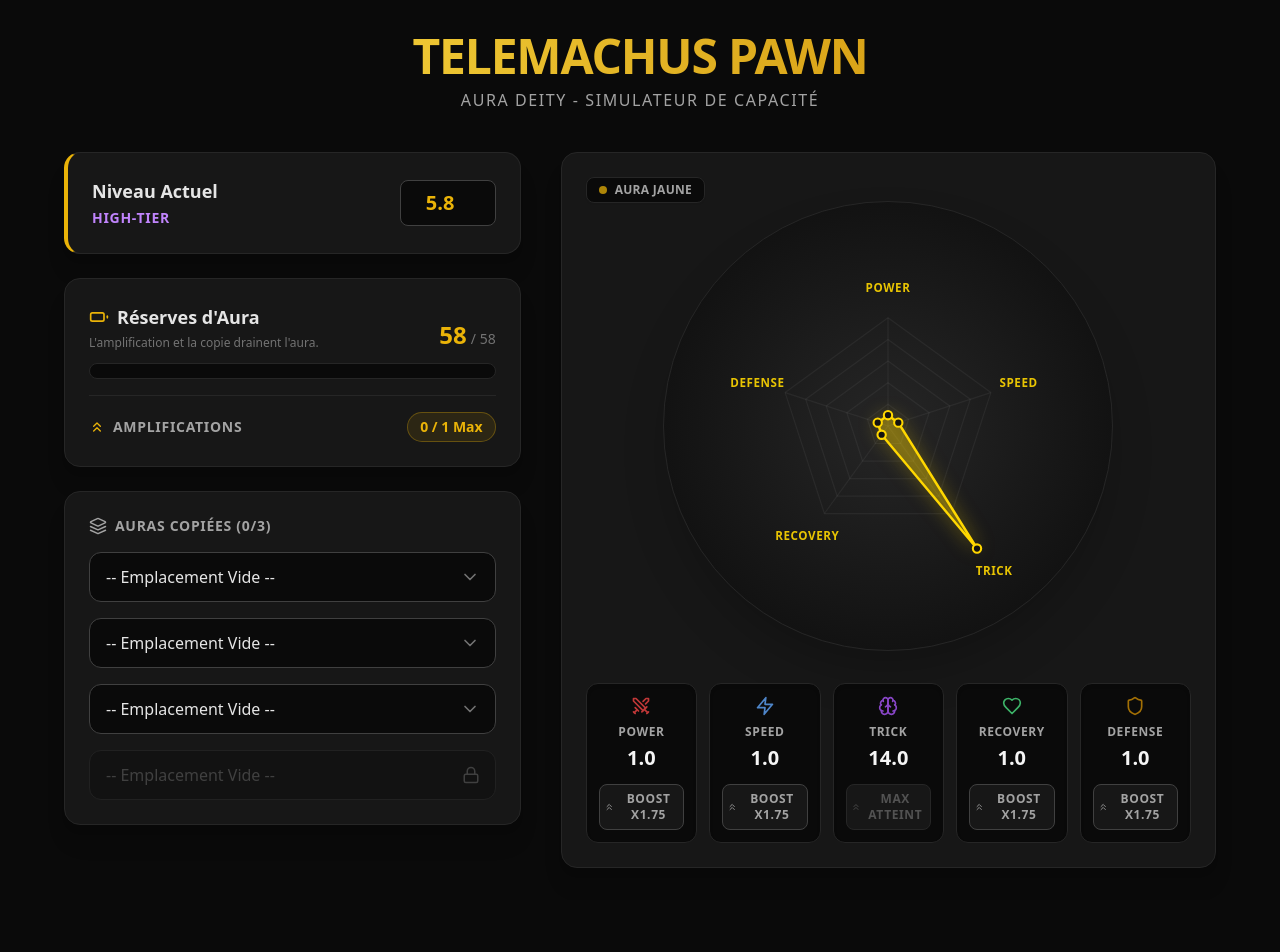
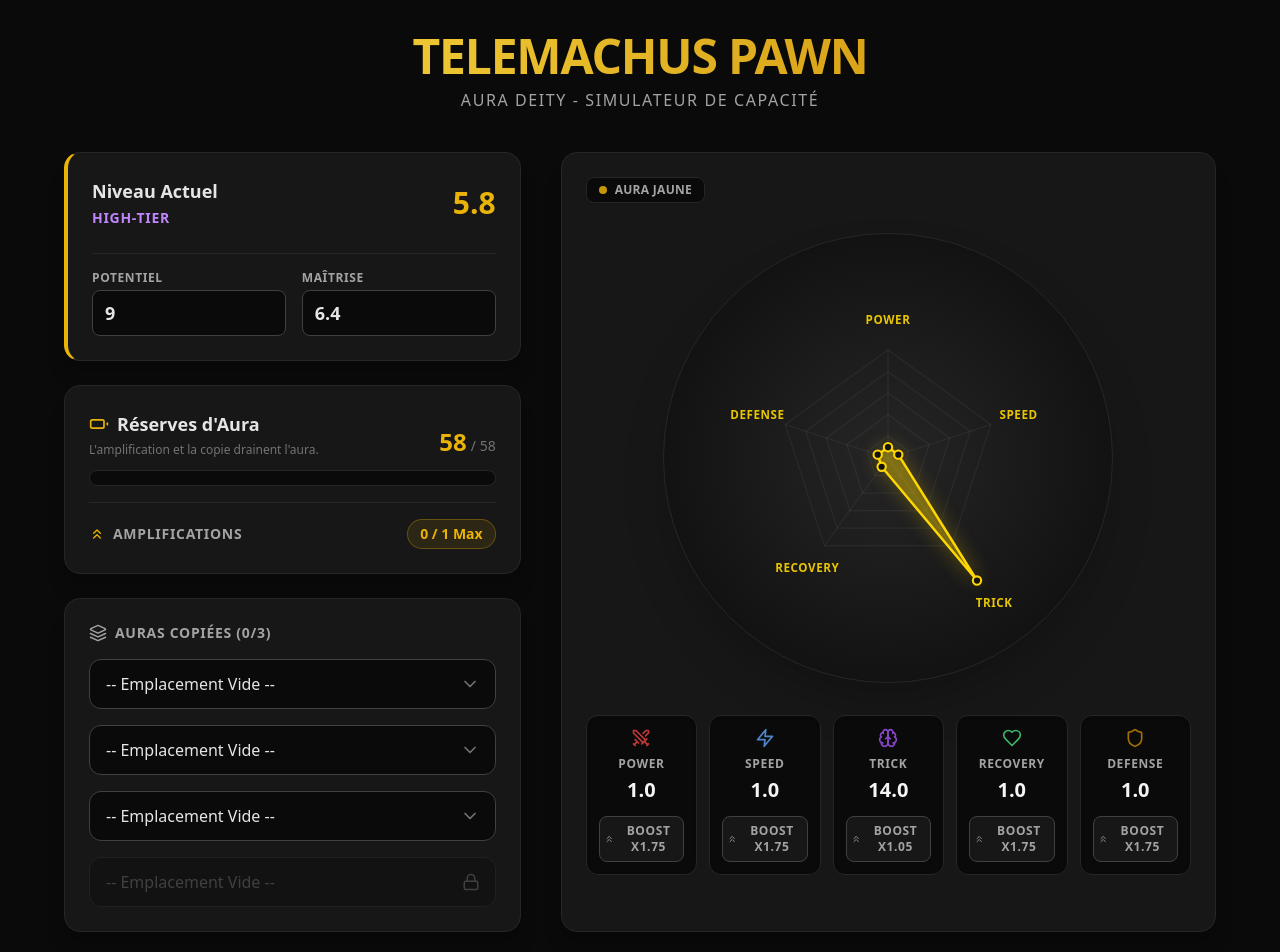
Before and after one commit to The-Night7/telemachus-simulateur, a React (Vite) app: page / in a window 1280 px wide. Shown: the top 952 px of the page. Before the commit the page ends 900 px from the top, so only its background shows below. Built offline with nearby package versions, Linux system fonts and the light colour scheme.

Commit message:
feat: update boost rules to use mastery and enhance input handling for potential and mastery

```diff
--- a/src/App.tsx
+++ b/src/App.tsx
@@ -27,15 +27,15 @@ const getAuraCost = (niveau) => {
 const BOOST_AURA_COST = 5.0; // Coût fixe en aura par statistique amplifiée
 
 // --- NOUVELLES RÈGLES DE BOOST (FORT/FAIBLE) ---
-const getBoostRules = (level) => {
-  if (level >= 10) return { weak: 1.75, strong: 1.30, maxBoosts: 3 };
-  if (level >= 9.5) return { weak: 1.75, strong: 1.25, maxBoosts: 3 };
-  if (level >= 8.5) return { weak: 1.75, strong: 1.25, maxBoosts: 2 };
-  if (level >= 7.5) return { weak: 1.75, strong: 1.25, maxBoosts: 1 };
-  if (level >= 6.0) return { weak: 1.75, strong: 1.05, maxBoosts: 1 };
-  if (level >= 4.0) return { weak: 1.75, strong: 1.0, maxBoosts: 1 };
-  if (level >= 2.5) return { weak: 1.5, strong: 1.0, maxBoosts: 1 };
-  if (level >= 1.6) return { weak: 1.25, strong: 1.0, maxBoosts: 1 };
+const getBoostRules = (mastery) => {
+  if (mastery >= 10) return { weak: 1.75, strong: 1.30, maxBoosts: 4 };
+  if (mastery >= 9.5) return { weak: 1.75, strong: 1.25, maxBoosts: 3 };
+  if (mastery >= 8.5) return { weak: 1.75, strong: 1.25, maxBoosts: 2 };
+  if (mastery >= 7.5) return { weak: 1.75, strong: 1.25, maxBoosts: 1 };
+  if (mastery >= 6.0) return { weak: 1.75, strong: 1.05, maxBoosts: 1 };
+  if (mastery >= 4.0) return { weak: 1.75, strong: 1.0, maxBoosts: 1 };
+  if (mastery >= 2.5) return { weak: 1.5, strong: 1.0, maxBoosts: 1 };
+  if (mastery >= 1.6) return { weak: 1.25, strong: 1.0, maxBoosts: 1 };
   return { weak: 1.0, strong: 1.0, maxBoosts: 0 };
 };
 
@@ -128,8 +128,11 @@ const RadarChart = ({ stats, boosts }) => {
 
 // --- 3. APPLICATION PRINCIPALE ---
 export default function App() {
-  const [level, setLevel] = useState(5.8);
+  const [potential, setPotential] = useState(9.0);
+  const [mastery, setMastery] = useState(6.4); // Potentiel 9 * Maîtrise 6.4 / 10 = Niveau 5.8
   const [slots, setSlots] = useState(["", "", "", ""]);
+
+  const level = useMemo(() => parseFloat(((potential * mastery) / 10).toFixed(1)), [potential, mastery]);
 
   // NOUVEAU : État des amplifications
   const [boosts, setBoosts] = useState({ power: false, speed: false, trick: false, recovery: false, defense: false });
@@ -137,7 +140,7 @@ export default function App() {
   const tierInfo = useMemo(() => getTierInfo(level), [level]);
   const slotsUsed = useMemo(() => slots.filter(s => s !== "").length, [slots]);
 
-  const boostRules = useMemo(() => getBoostRules(level), [level]);
+  const boostRules = useMemo(() => getBoostRules(mastery), [mastery]);
   const activeBoostsCount = useMemo(() => Object.values(boosts).filter(Boolean).length, [boosts]);
   const maxBoostsAllowed = boostRules.maxBoosts;
 
@@ -263,9 +266,15 @@ export default function App() {
       setSlots(newSlots);
     }
 
-    // Annuler les boosts en cas de baisse de niveau réduisant le nombre max
-    setBoosts({ power: false, speed: false, trick: false, recovery: false, defense: false });
-  }, [level]);
+    // Annuler les boosts en cas de baisse de maîtrise réduisant le nombre max
+    setBoosts(prev => {
+      const activeCount = Object.values(prev).filter(Boolean).length;
+      if (activeCount > boostRules.maxBoosts) {
+        return { power: false, speed: false, trick: false, recovery: false, defense: false };
+      }
+      return prev;
+    });
+  }, [level, slotsUsed, boostRules.maxBoosts]);
 
   return (
     <div className="min-h-screen bg-neutral-950 text-neutral-100 font-sans p-4 md:p-8 selection:bg-yellow-500/30">
@@ -285,8 +294,9 @@ export default function App() {
         {/* PANNEAU GAUCHE : CONTRÔLES */}
         <div className="lg:col-span-5 space-y-6">
 
-          {/* Niveau de Telemachus */}
-          <div className="bg-neutral-900 border border-neutral-800 p-6 rounded-2xl shadow-xl flex items-center justify-between border-l-4 border-l-yellow-500">
+          {/* Statistiques Principales (Potentiel, Maîtrise, Niveau) */}
+          <div className="bg-neutral-900 border border-neutral-800 p-6 rounded-2xl shadow-xl flex flex-col gap-4 border-l-4 border-l-yellow-500">
+            <div className="flex items-center justify-between">
               <div>
                 <label className="text-lg font-bold text-neutral-200 block">
                   Niveau Actuel
@@ -295,15 +305,37 @@ export default function App() {
                   {tierInfo.name}
                 </span>
               </div>
+              <div className="text-3xl font-black text-yellow-500">
+                {level.toFixed(1)}
+              </div>
+            </div>
+
+            <div className="grid grid-cols-2 gap-4 mt-2 pt-4 border-t border-neutral-800">
+              <div>
+                <label className="text-xs text-neutral-400 uppercase tracking-wider font-semibold mb-1 block">Potentiel</label>
                 <input
                   type="number"
-              value={level}
-              onChange={(e) => setLevel(parseFloat(e.target.value) || 1)}
+                  value={potential}
+                  onChange={(e) => setPotential(parseFloat(e.target.value) || 1)}
                   step="0.1"
                   min="1.0"
                   max="10.0"
-              className="w-24 bg-neutral-950 text-yellow-500 text-xl font-black text-center py-2 px-3 rounded-lg border border-neutral-700 focus:outline-none focus:border-yellow-500 transition-colors"
+                  className="w-full bg-neutral-950 text-neutral-200 text-lg font-bold py-2 px-3 rounded-lg border border-neutral-700 focus:outline-none focus:border-yellow-500 transition-colors"
                 />
+              </div>
+              <div>
+                <label className="text-xs text-neutral-400 uppercase tracking-wider font-semibold mb-1 block">Maîtrise</label>
+                <input
+                  type="number"
+                  value={mastery}
+                  onChange={(e) => setMastery(parseFloat(e.target.value) || 1)}
+                  step="0.1"
+                  min="1.0"
+                  max="10.0"
+                  className="w-full bg-neutral-950 text-neutral-200 text-lg font-bold py-2 px-3 rounded-lg border border-neutral-700 focus:outline-none focus:border-yellow-500 transition-colors"
+                />
+              </div>
+            </div>
           </div>
 
           {/* RESERVES D'AURA */}
```
Lines whose indentation alone changed are shown as unchanged.
